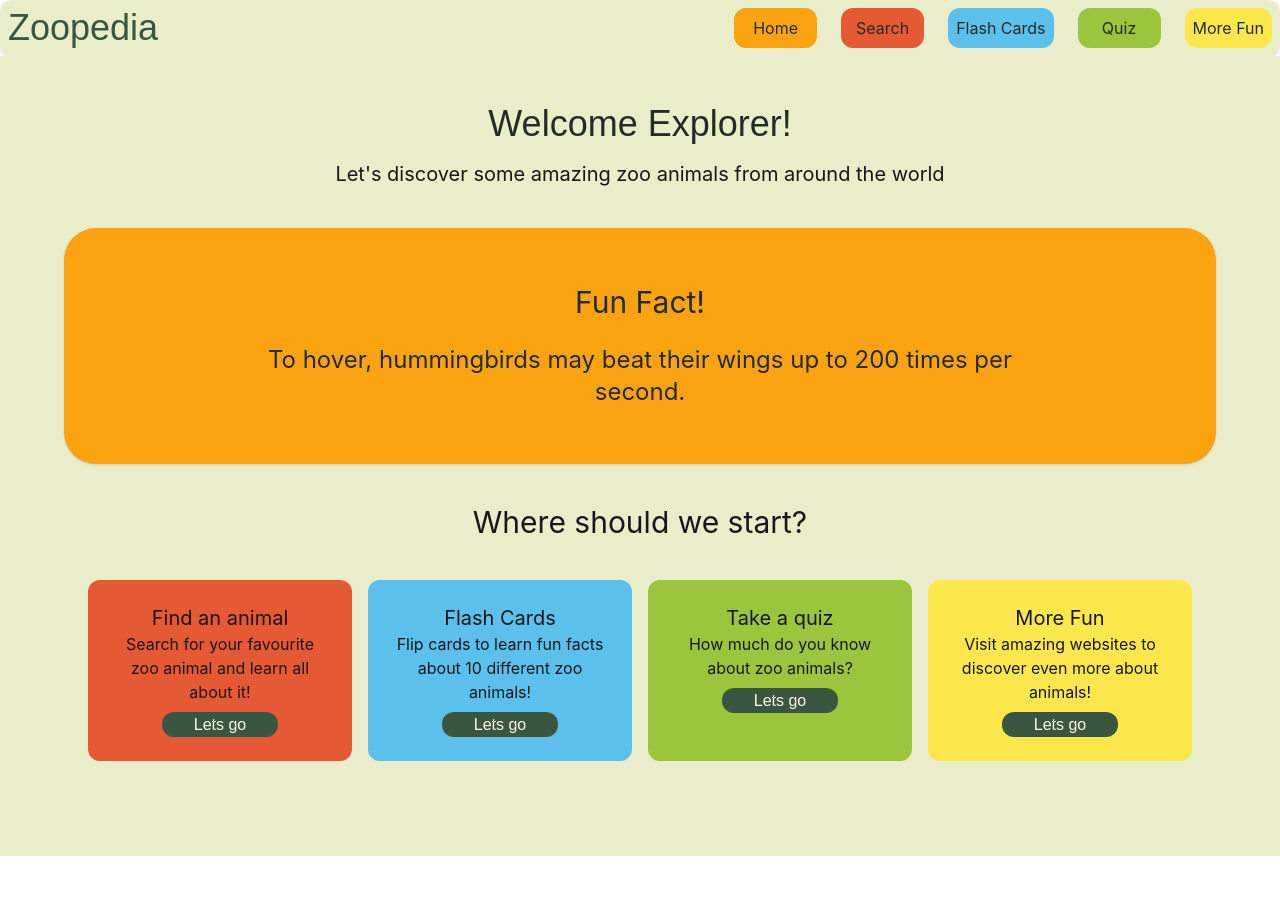
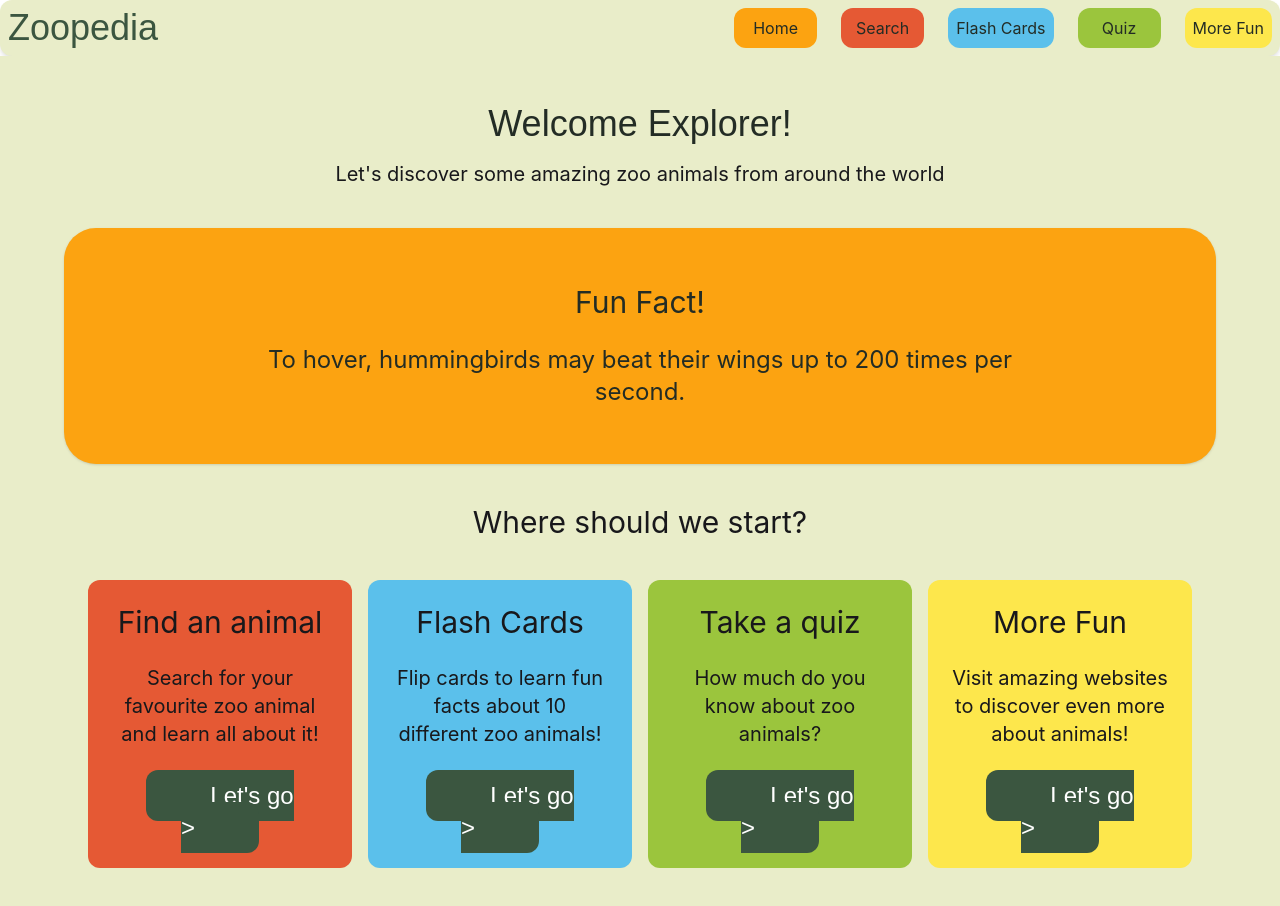
Before and after one commit to CFG-Group-7/CFG-Group-Project, a React (Vite) app: page / in a window 1280 px wide. Shown: the top 906 px of the page. Before the commit the page ends 856 px from the top, so only its background shows below. Built offline with nearby package versions, Linux system fonts and the light colour scheme; a web font is replaced by a local one.

Commit message:
added styling changes  to feature cards to match the wireframes

```diff
--- a/src/components/FeatureCard.jsx
+++ b/src/components/FeatureCard.jsx
@@ -3,10 +3,12 @@ import { Link } from "react-router-dom";
 
 export default function FeatureCard(props) {
     return (
-        <div>
-            <h2 className="text-xl">{props.title}</h2>
-            <p className="mb-2">{props.description}</p>
-            <Link className="bg-dark-green text-pale-yellow font-logo text-base text-nowrap rounded-xl p-1 px-8" to={props.pageLink}>Lets go</Link>
+        <div className="flex flex-col min-h-50 h-full justify-between">
+            <h2 className="text-3xl pb-6">{props.title}</h2>
+            <p className="mb-8 text-xl">{props.description}</p>
+            <div className="mt-auto">
+                <Link className="py-3 hover:brightness-110 bg-dark-green text-white font-logo text-2xl rounded-xl p-1 px-16" to={props.pageLink}>Let's go {'>'}</Link>
+            </div>
         </div>
     );
 }
```
